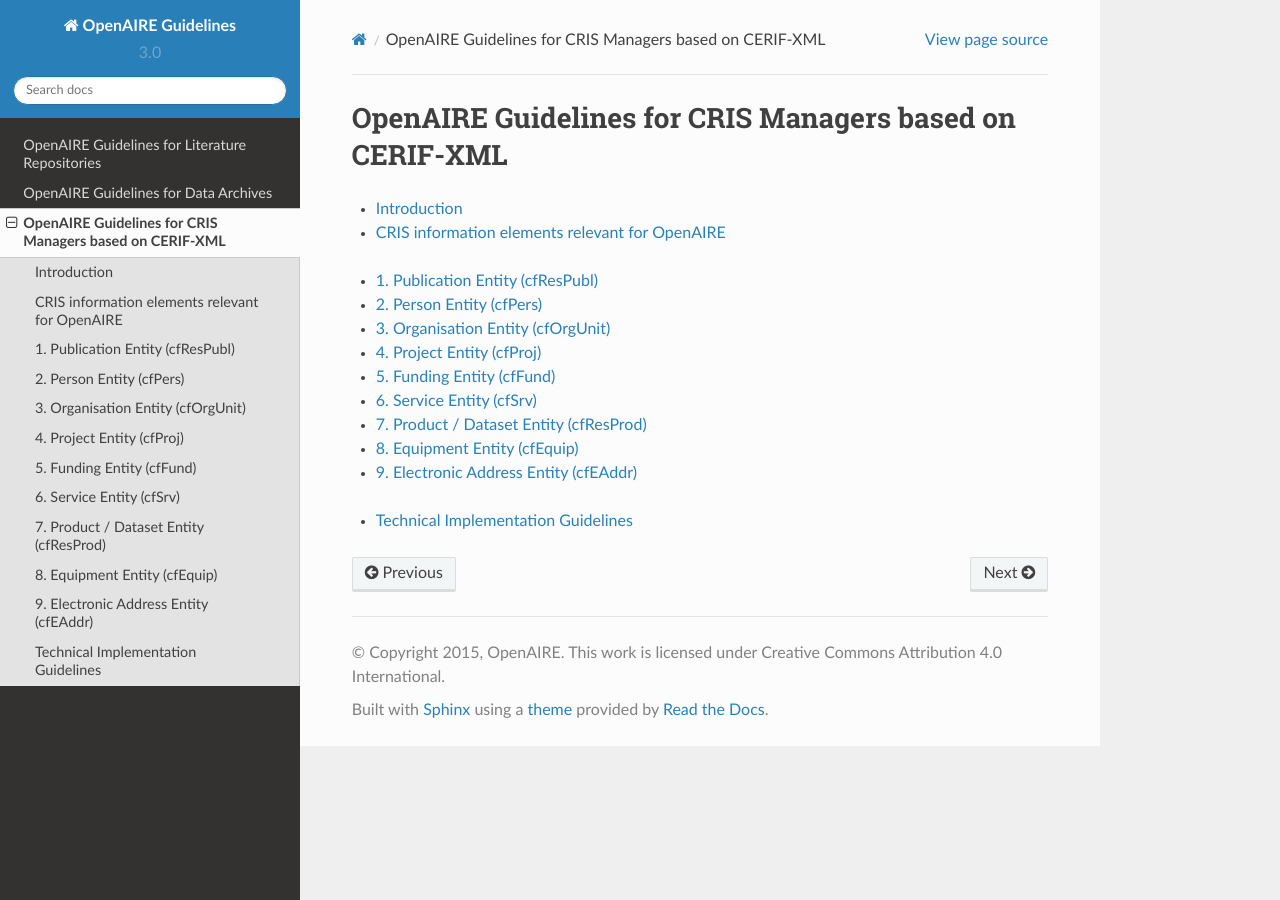
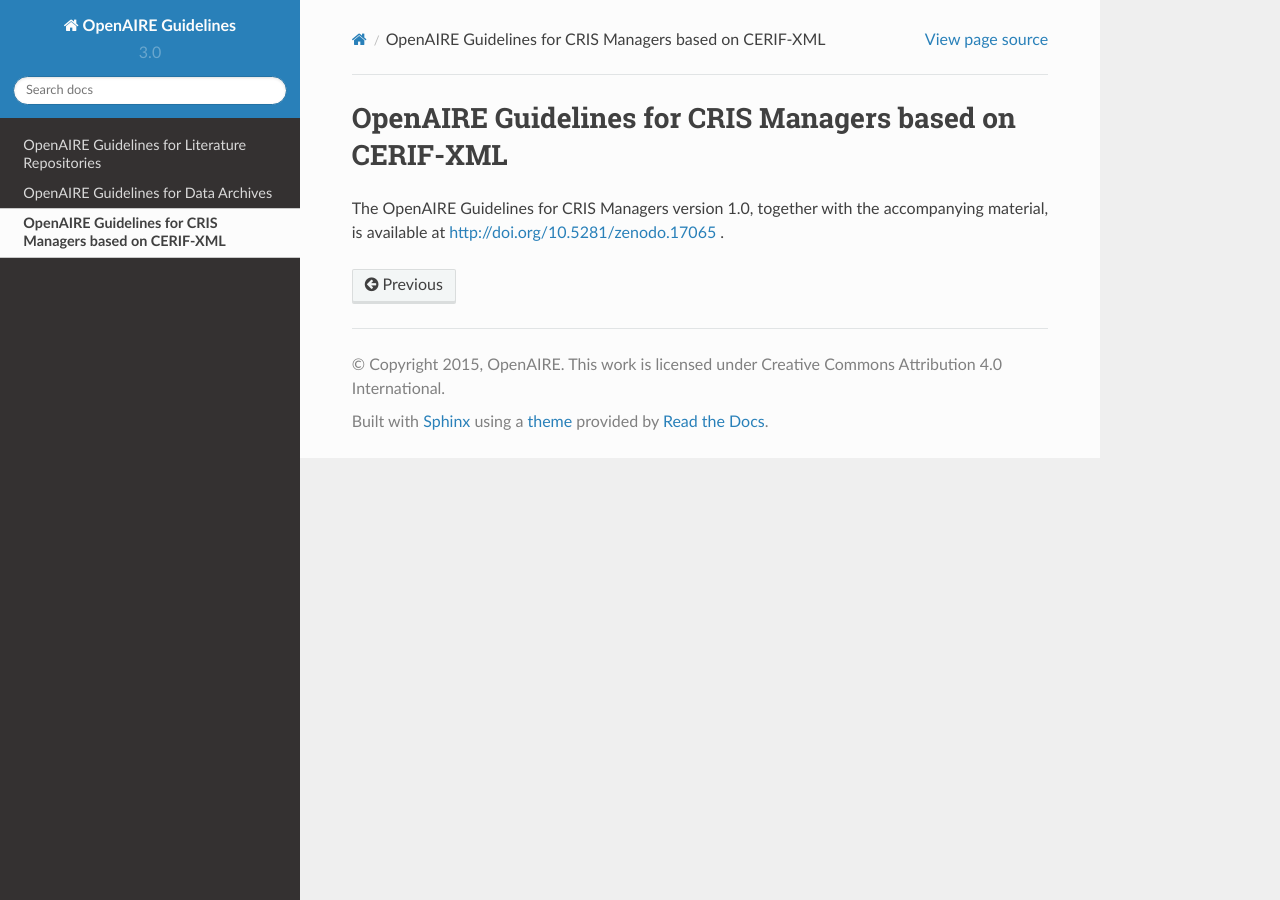
Before and after one commit to openaire/guidelines, a Sphinx documentation site: the page built from docs/cris/index.rst, in a window 1280 px wide. Built offline with Sphinx 7.4.7 and the Read the Docs theme 2.0.0, drawn with Linux system fonts in a browser that asks for light colours.

Commit message:
reference to the Guidelines for CRIS Managers published on zenodo.

```diff
--- a/docs/cris/index.rst
+++ b/docs/cris/index.rst
@@ -3,15 +3,20 @@
 OpenAIRE Guidelines for CRIS Managers based on CERIF-XML
 ========================================================
 
+The OpenAIRE Guidelines for CRIS Managers version 1.0, together with the accompanying material, is available at http://doi.org/10.5281/zenodo.17065 .
+
+..
+.. toctree::
+   :maxdepth: 1
+..
+   introduction
+   cris_elements_openaire
+
+..
 .. toctree::
    :maxdepth: 1
 
-   introduction
-   cris_elements_openaire
-
-.. toctree::
-   :maxdepth: 1
-
+..
    cerif_xml_publication_entity
    cerif_xml_person_entity
    cerif_xml_organisation_entity
@@ -22,7 +27,8 @@
    cerif_xml_equipment_entity
    cerif_xml_eaddress_entity
 
+..
 .. toctree::
    :maxdepth: 1
-
+..
    implementation
```
